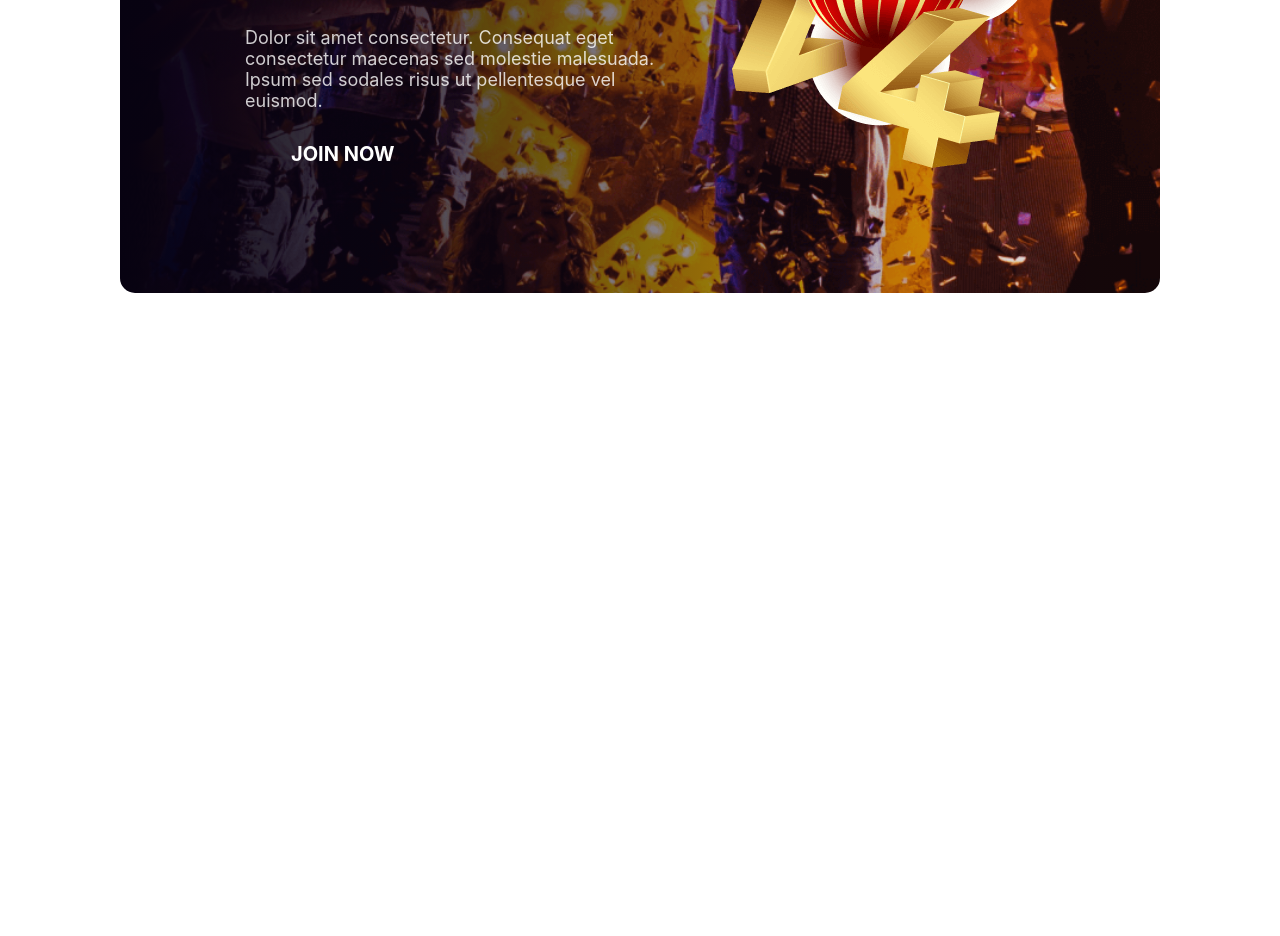
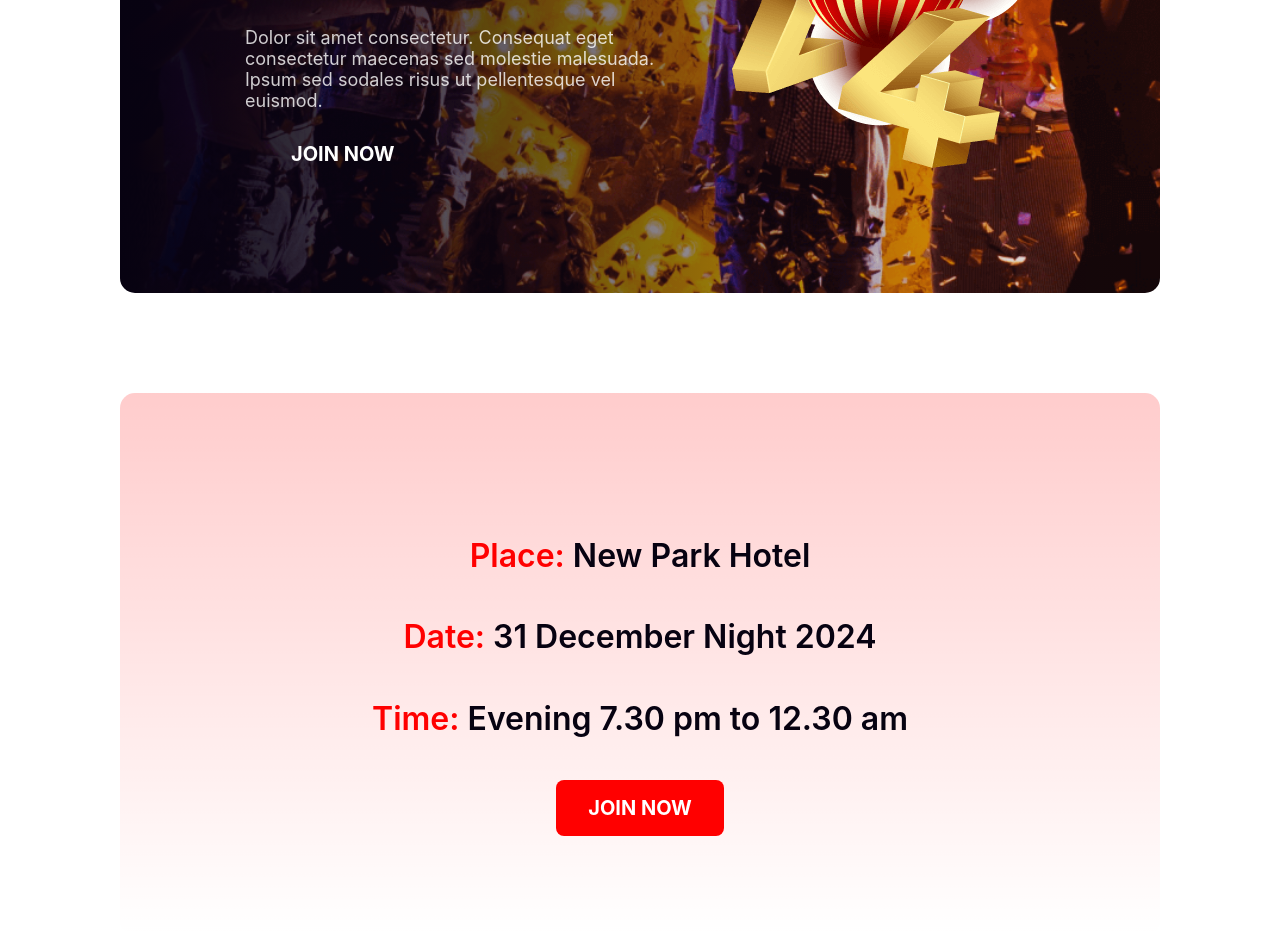
Before and after one commit to Mahmud-Hasan-Khan/newYearNewMission, a plain HTML site: page index.html in a window 1280 px wide. Shown: the part 1937-2873 px from the top of the page. Before the commit the page ends 2230 px from the top, so only its background shows below. Drawn offline with Linux system fonts and the light colour scheme.

Commit message:
join now section done

```diff
--- a/index.html
+++ b/index.html
@@ -38,6 +38,12 @@
             </div>
             <img src="/images/Group 70.png" alt="">
         </div>
+        <section class="join-now">
+            <h4><span>Place: </span>New Park Hotel</h4>
+            <h4><span>Date: </span>31 December Night 2024</h4>
+            <h4><span>Time: </span>Evening 7.30 pm to 12.30 am</h4>
+            <button>JOIN NOW</button>
+        </section>
     </main>
 </body>
 
--- a/style.css
+++ b/style.css
@@ -101,3 +101,33 @@ body {
     border: 0;
     color: #fff;
 }
+
+.join-now{
+    margin: 100px 120px 0;
+    background-image: linear-gradient(to bottom, rgba(255, 0, 0, 0.2), rgba(255, 0, 0, 0));
+    text-align: center;
+    border-radius: 15px;
+    padding: 100px;
+}
+
+.join-now h4{
+    font-family: Inter;
+    font-size: 32px;
+    font-weight: 600;
+    color: #070211;
+}
+.join-now span{
+    color: #f00;
+}
+
+.join-now button{
+    padding: 16px 32px;
+    font-family: Inter;
+    font-size: 20px;
+    font-weight: bold;
+    text-align: center;
+    color: #fff;
+    background-color: #f00;
+    border-radius: 8px;
+    border: 0;
+}
```
